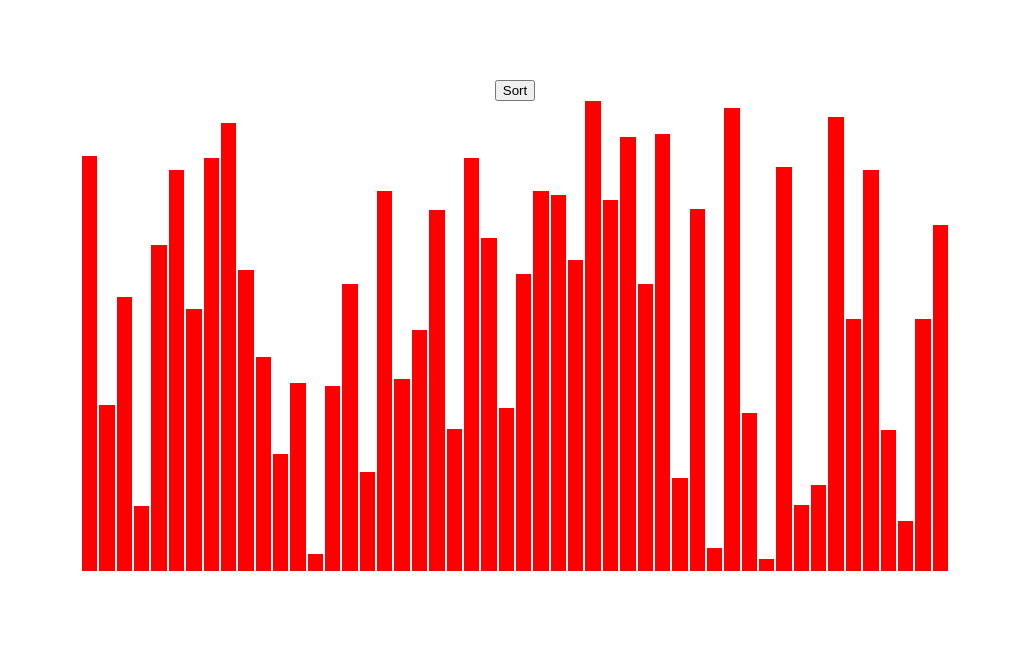
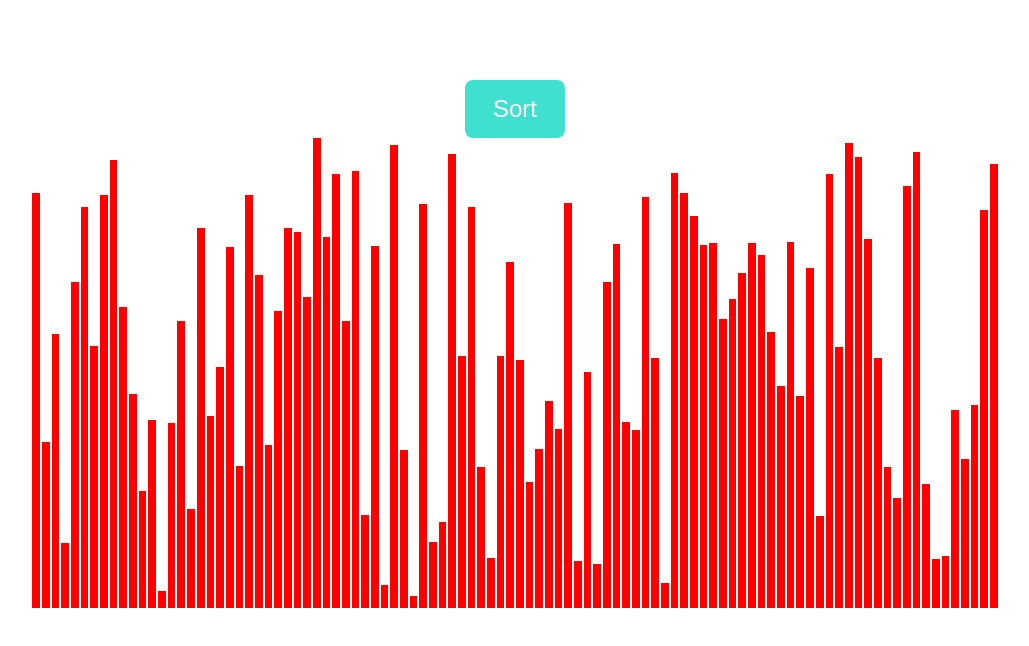
Before and after one commit to camgraff/sorting-algorithm-visualizer, a React (Create React App) app: page / in a window 1280 px wide. Shown: the top 646 px of the page, without its empty margins (125-1154 px from the left). Built offline with nearby package versions, Linux system fonts and the light colour scheme.

Commit message:
Added button styling and finished array bar animations.

```diff
--- a/src/Visualizer.css
+++ b/src/Visualizer.css
@@ -1,7 +1,15 @@
 button {
     display: block;
     margin: auto;
+    background-color: turquoise;
+    border: none;
+    border-radius: 8px;
+    font-size: 24px;
+    color: white;
+    text-decoration: none;
+    padding: 15px 28px;
 }
+
 .container {
     text-align: center;
     margin-top: 10vh;
--- a/src/Visualizer.jsx
+++ b/src/Visualizer.jsx
@@ -1,7 +1,7 @@
 import React from 'react';
 import './Visualizer.css'
 
-const ARRAY_SIZE = 50;
+const ARRAY_SIZE = 100;
 const MAX_ARRAY_VAL = 1000;
 
 //percent of screen that array container div uses
@@ -19,29 +19,37 @@ class Visualizer extends React.Component {
 
     componentDidMount() {
         //populate array values
-        const temp = [];
+        const arr = [];
         for (var i=0; i<ARRAY_SIZE; i++) {
-            temp.push(Math.floor((Math.random()*MAX_ARRAY_VAL)));
+            arr.push(Math.floor((Math.random()*MAX_ARRAY_VAL)));
         }
-        this.setState({array:temp});
+        this.setState({array:arr});
     }
 
     selectionSort() {
-        var temp = this.state.array;
+        var array = this.state.array;
         var arrayBars = document.getElementsByClassName("array-bar");
+        var prevMinId = 0;
         for (let i = 0; i<ARRAY_SIZE; i++) {
             setTimeout(() => {
                 var min_id = i;
                 for (let j = i+1; j<ARRAY_SIZE; j++) {
-                    if (temp[j] < temp[min_id])
+                    if (array[j] < array[min_id])
                         min_id = j;
                 }
-                arrayBars[i].style.height = `${temp[min_id]/(MAX_ARRAY_VAL/HEIGHT_PROP)}vh`
-                arrayBars[i].style.backgroundColor = "green";
-                arrayBars[min_id].style.height = `${temp[i]/(MAX_ARRAY_VAL/HEIGHT_PROP)}vh`
-                temp[i] = temp.splice(min_id, 1, temp[i])[0];
-            }, 100*i);
 
+                //recolor previous yellow bar back to red since no longer being swapped
+                if (prevMinId > i) arrayBars[prevMinId].style.backgroundColor = "red";
+                prevMinId = min_id;
+                //color bar that is being swapped yellow
+                arrayBars[min_id].style.height = `${array[i]/(MAX_ARRAY_VAL/HEIGHT_PROP)}vh`
+                arrayBars[min_id].style.backgroundColor = "yellow";
+                //color minimum value bar blue since it will be in sorted order
+                arrayBars[i].style.height = `${array[min_id]/(MAX_ARRAY_VAL/HEIGHT_PROP)}vh`
+                arrayBars[i].style.backgroundColor = "blue";
+                //swap array values
+                array[i] = array.splice(min_id, 1, array[i])[0];
+            }, 50*i);
         }
         //this.setState({array:temp});
     }
```
